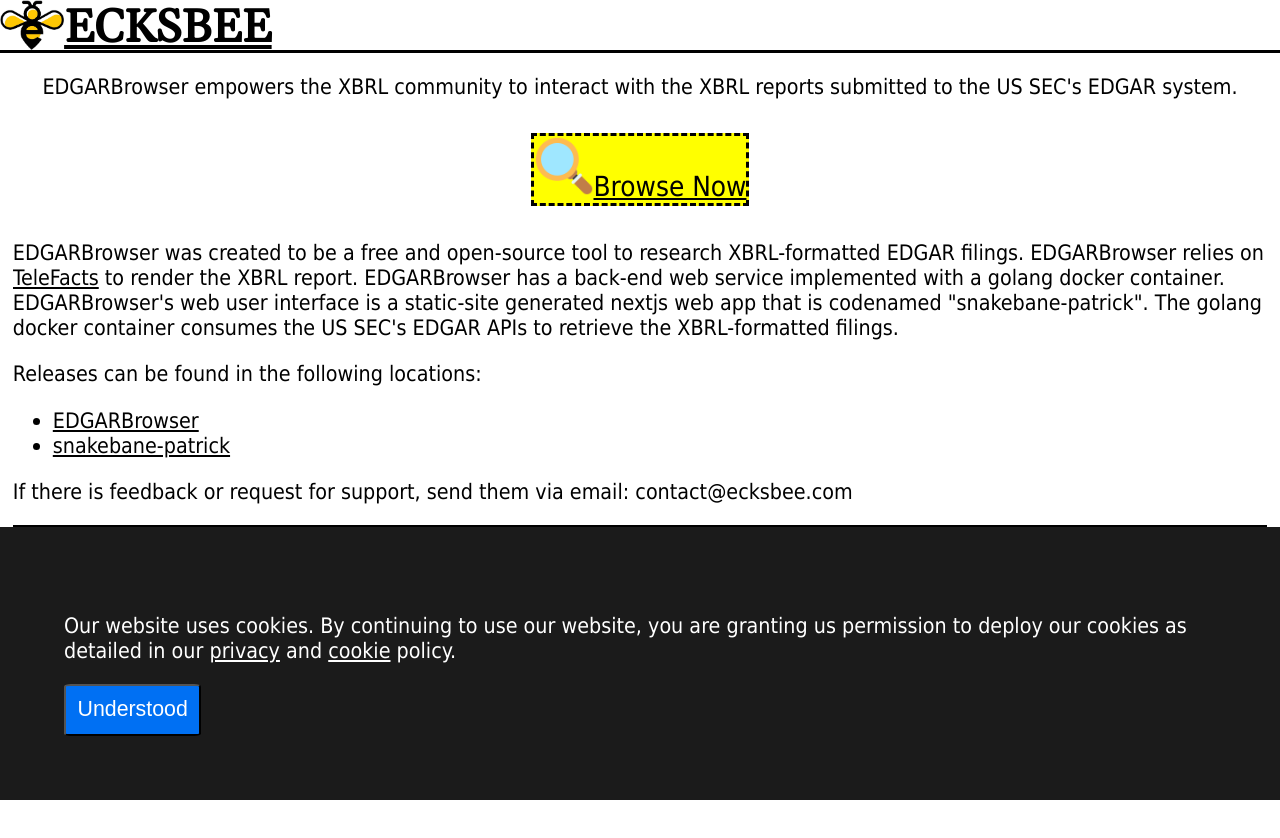
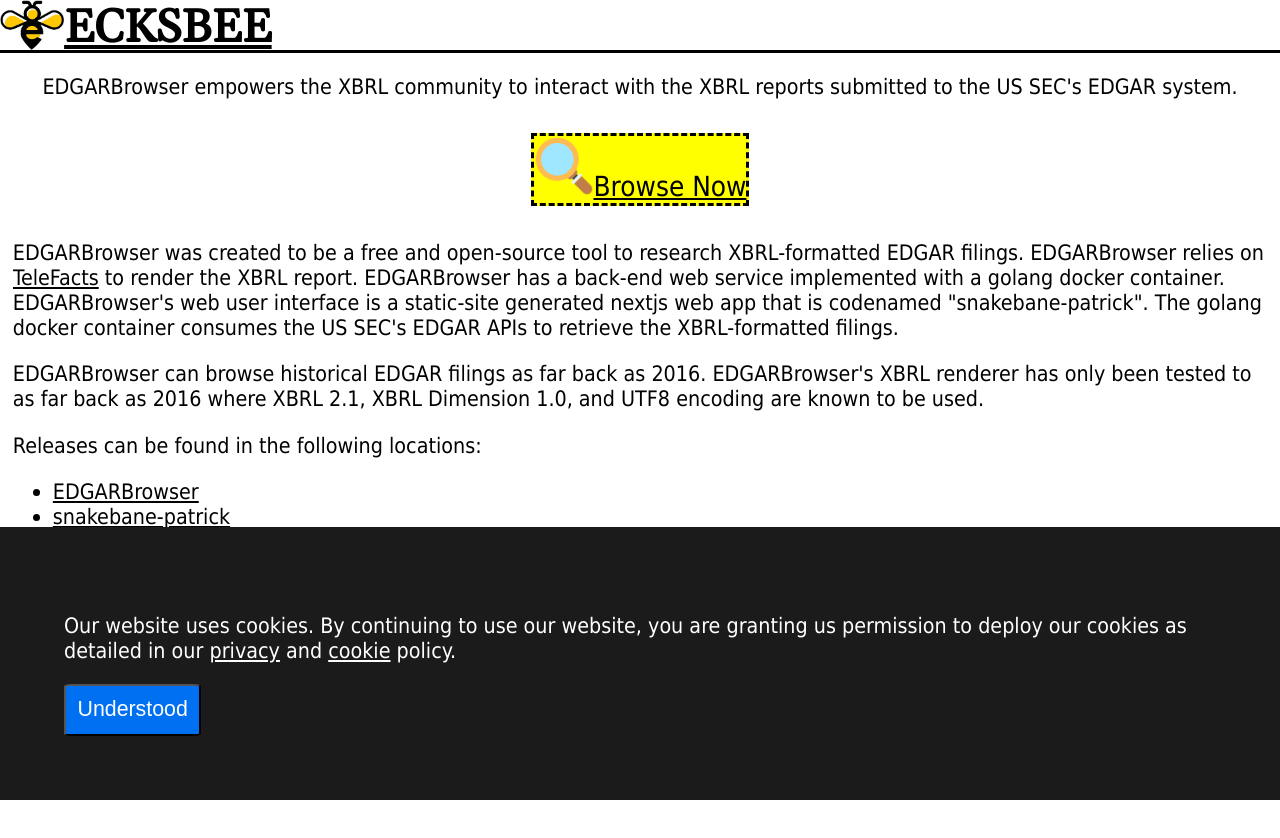
Before and after one commit to ecksbee/stonecold-medusa, a Next.js app: page /edgarbrowser in a window 1280 px wide. Shown: the top 838 px of the page. Built offline with nearby package versions, Linux system fonts and the light colour scheme.

Commit message:
last min

```diff
--- a/pages/edgarbrowser.tsx
+++ b/pages/edgarbrowser.tsx
@@ -24,6 +24,9 @@
                     EDGARBrowser was created to be a free and open-source tool to research XBRL-formatted EDGAR filings.  EDGARBrowser relies on <Link href='telefacts'>TeleFacts</Link> to render the XBRL report.  EDGARBrowser has a back-end web service implemented with a golang docker container.  EDGARBrowser&apos;s web user interface is a static-site generated nextjs web app that is codenamed &quot;snakebane-patrick&quot;.  The golang docker container consumes the US SEC&apos;s EDGAR APIs to retrieve the XBRL-formatted filings.
                 </p>
                 <p>
+                    EDGARBrowser can browse historical EDGAR filings as far back as 2016.  EDGARBrowser&apos;s XBRL renderer has only been tested to as far back as 2016 where XBRL 2.1, XBRL Dimension 1.0, and UTF8 encoding are known to be used.
+                </p>
+                <p>
                     Releases can be found in the following locations:
                     <ul>
                         <li>
--- a/pages/index.tsx
+++ b/pages/index.tsx
@@ -4,7 +4,7 @@
 import Link from 'next/link'
 import Layout from '../components/Layout'
 import styles from '../styles/Home.module.css'
-import beesImg from '../public/bees.jpg'
+import beesImg from '../public/bees.png'
 
 const hero = <div className={styles.hero}>
   <div className={styles.heroImg} >
```
Also changed, not shown: public/bees.png (added), 1 other file (tests, documents, lock files or other folders).
